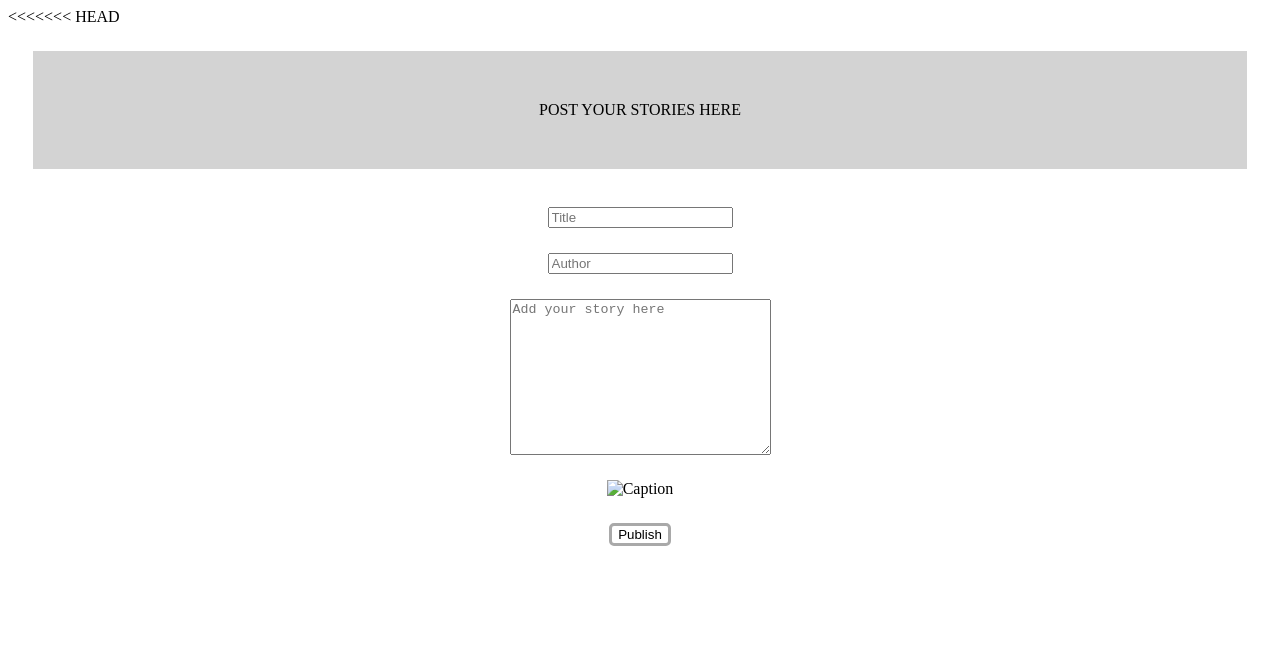
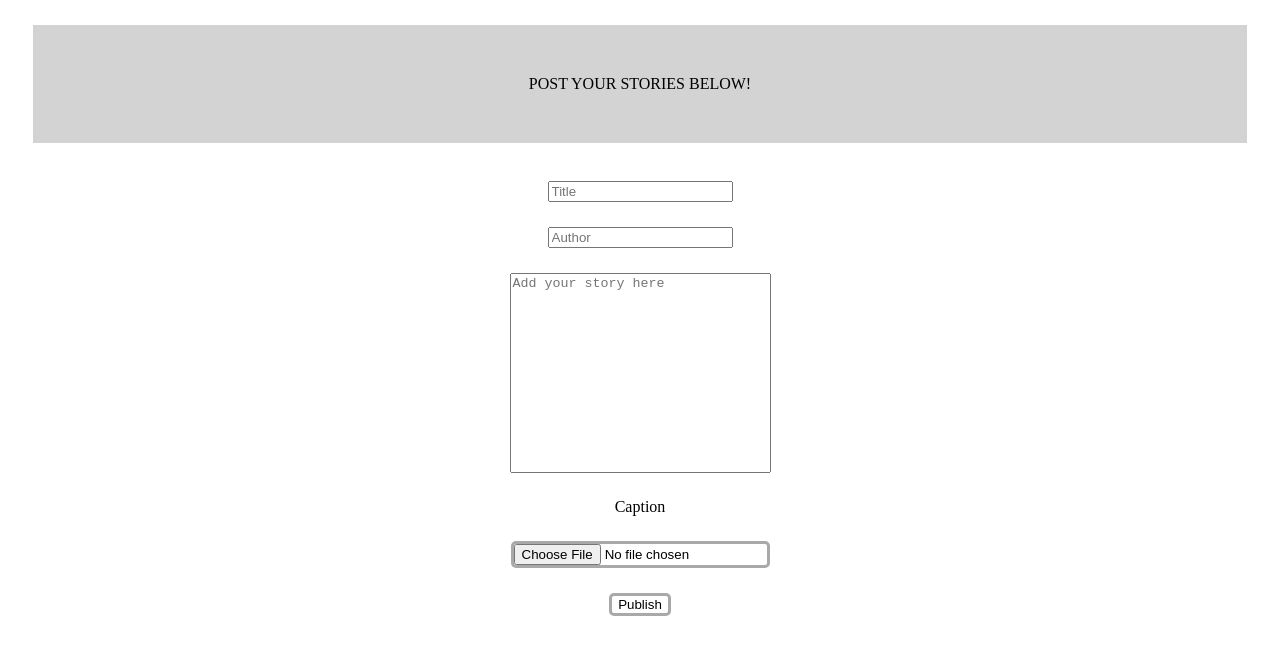
Before and after one commit to DesignedByQ/LAP2Chall, a plain HTML site: page client/index.html in a window 1280 px wide. Drawn offline with Linux system fonts and the light colour scheme.

Commit message:
added file button

```diff
--- a/client/index.html
+++ b/client/index.html
@@ -5,7 +5,7 @@
     <meta http-equiv="X-UA-Compatible" content="IE=edge">
     <meta name="viewport" content="width=device-width, initial-scale=1.0">
     <title>Document</title>
-<<<<<<< HEAD
+
     <style>
         header {
             background-color: lightgrey;
@@ -37,6 +37,12 @@
             justify-content: center;
             margin: auto;
             padding: 12.5px;
+            width: 400px;
+            height: 200px;
+        }
+
+        #story {
+            resize: none;
         }
 
         #captionarea {
@@ -44,6 +50,19 @@
             justify-content: center;
             margin: auto;
             padding: 12.5px;
+        }
+
+        #filearea {
+            display: flex;
+            justify-content: center;
+            margin: auto;
+            padding: 12.5px;
+        }
+
+        #choseFile {
+            border: 3px solid darkgray;
+            background-color: white;
+            border-radius: 5px;
         }
 
         #buttonarea {
@@ -65,7 +84,7 @@
 <html>
 <body>
     <header>
-        <div class="heading">POST YOUR STORIES HERE </div>
+        <div class="heading">POST YOUR STORIES BELOW! </div>
         <nav>
 
         </nav>
@@ -86,7 +105,11 @@
             </div>
 
             <div id="captionarea">
-                <img src="" alt="Caption">
+                Caption
+            </div>
+
+            <div id="filearea">
+                <input type="file" name="files" id="choseFile">
             </div>
 
             <div id="buttonarea">
```
